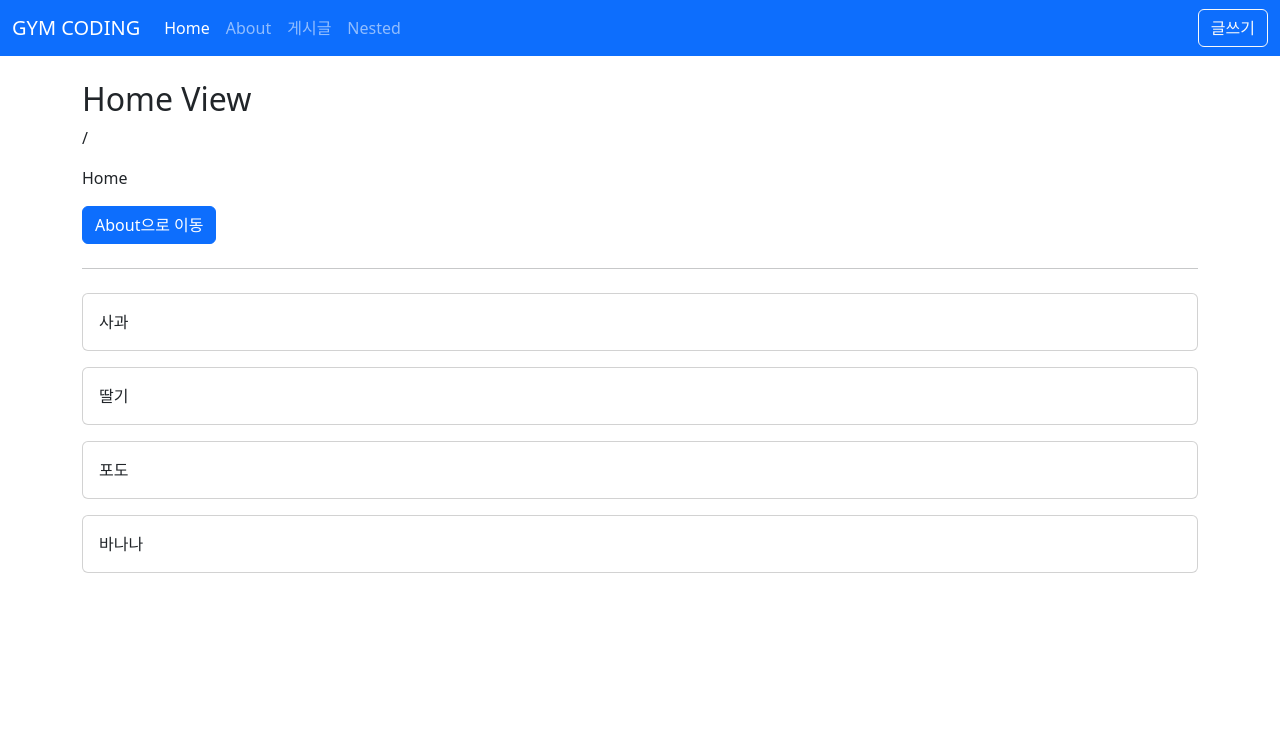
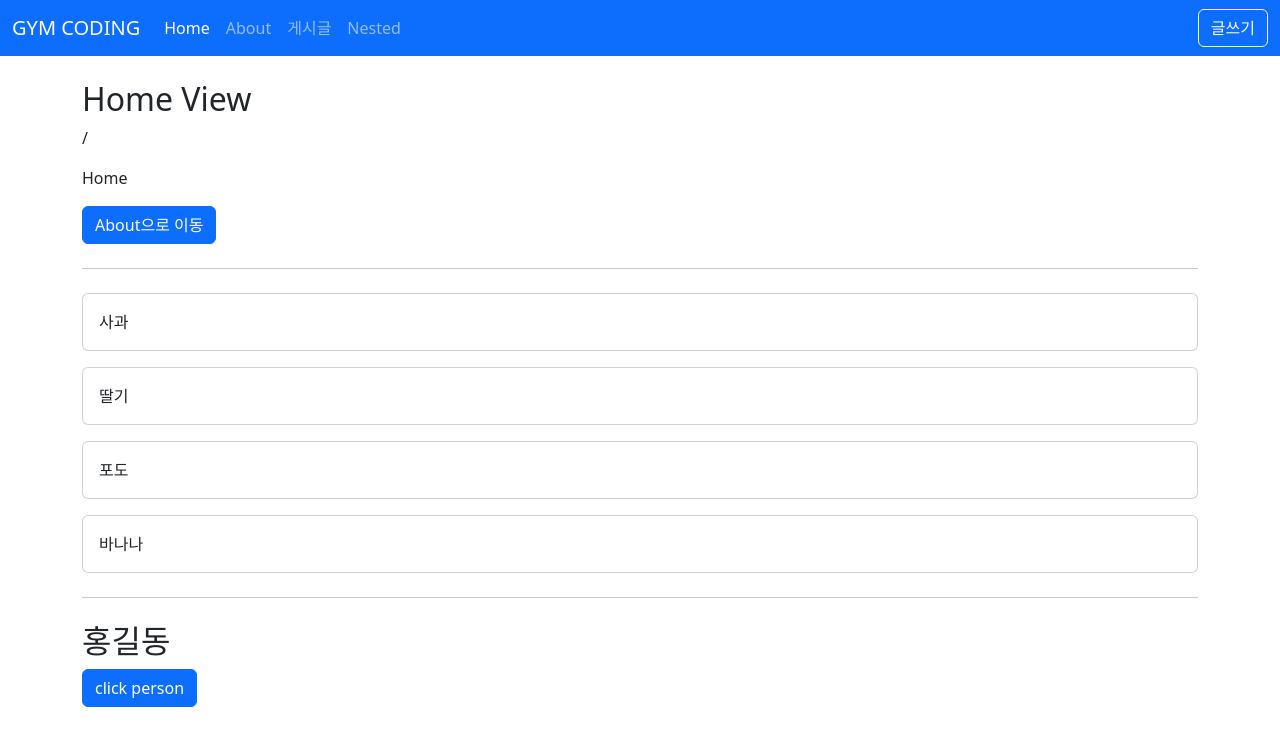
Before and after one commit to leegyuseung/vue3-posts, a Vue app: page / in a window 1280 px wide. Shown: the top 746 px of the page. Built offline with nearby package versions, Linux system fonts and the light colour scheme.

Commit message:
vue3 plugin 만들기

```diff
--- /dev/null
+++ b/src/plugins/func.js
@@ -0,0 +1,5 @@
+function funcPlugins() {
+  console.log("funcPlugins");
+}
+
+export default funcPlugins;
--- /dev/null
+++ b/src/plugins/obj.js
@@ -0,0 +1,11 @@
+const objPlugins = {
+  install(app, options) {
+    console.log("objPlugins app", app);
+    console.log("objPlugins options", options);
+    // app.component() 전역 컴포넌트
+    // app.config.globalProperties 전역 애플리케이션 인스턴스에 속성 추가
+    // app.directive 커스텀 디렉티브
+    // app.provide() 리소스
+  },
+};
+export default objPlugins;
--- /dev/null
+++ b/src/plugins/person.js
@@ -0,0 +1,13 @@
+export default {
+  install(app, options) {
+    const person = {
+      name: "lee",
+      say() {
+        alert(this.name);
+      },
+      ...options,
+    };
+    app.config.globalProperties.$person = person;
+    app.provide("person", person);
+  },
+};
--- a/src/views/HomeView.vue
+++ b/src/views/HomeView.vue
@@ -8,14 +8,26 @@
     <AppGrid v-slot="{ item }" :items="items">
       <AppCard>{{ item }}</AppCard>
     </AppGrid>
+    <hr class="my-4" />
+    <h2>{{ $person.name }}</h2>
+    <button class="btn btn-primary" @click="person.say">click person</button>
   </div>
 </template>
+
+<script>
+export default {
+  created() {
+    // console.log(this.$person.name);
+    // this.$person.say();
+  },
+};
+</script>
 
 <script setup>
 import AppCard from "@/components/AppCard.vue";
 import AppGrid from "@/components/AppGrid.vue";
 
-import { ref } from "vue";
+import { inject, ref } from "vue";
 import { useRouter } from "vue-router";
 
 const router = useRouter();
@@ -24,6 +36,9 @@
 };
 
 const items = ref(["사과", "딸기", "포도", "바나나"]);
+
+const person = inject("person");
+console.log("person.name", person.name);
 </script>
 
 <style lang="scss" scoped></style>
```
Also changed, not shown: src/main.js (+14 -7 lines).
